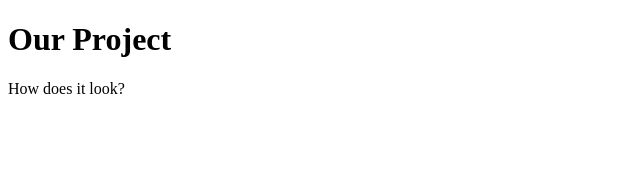
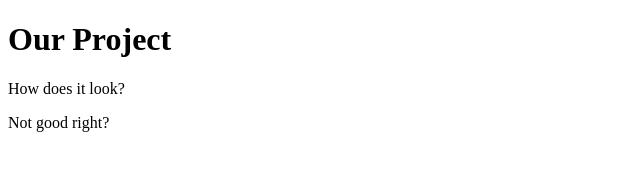
Before and after one commit to georgemcredmond/my-project, a plain HTML site: page index.html in a window 1280 px wide. Shown: the whole page, without its empty margins (0-640 px from the left). Drawn offline with Linux system fonts and the light colour scheme.

Commit message:
new branch changes

```diff
--- a/index.html
+++ b/index.html
@@ -6,5 +6,6 @@
 <body>
 	<h1>Our Project</h1>
 <p> How does it look?</p>
+<p>Not good right?</p>
 </body>
 </html>
```
